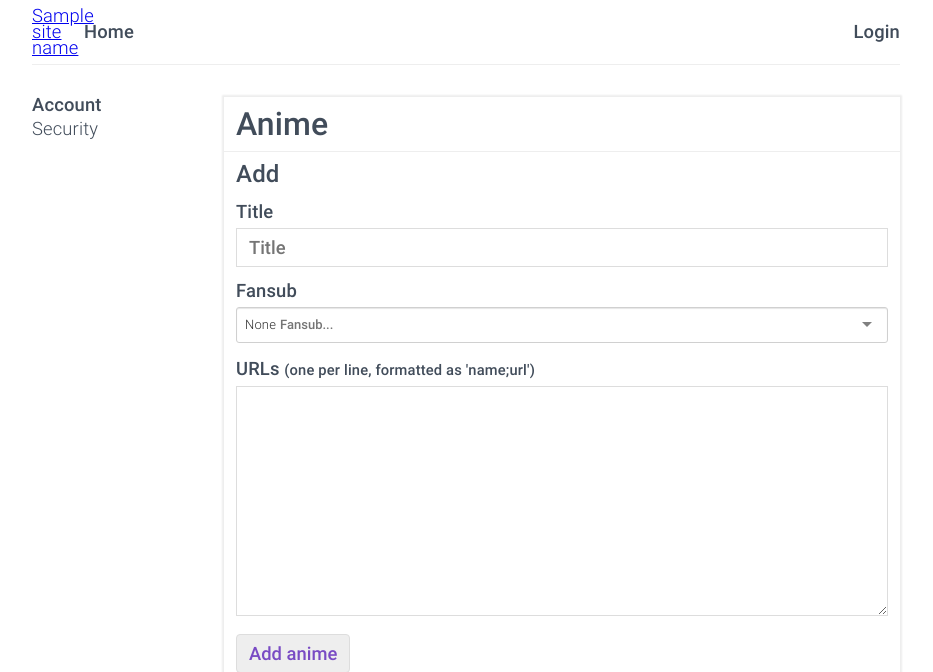
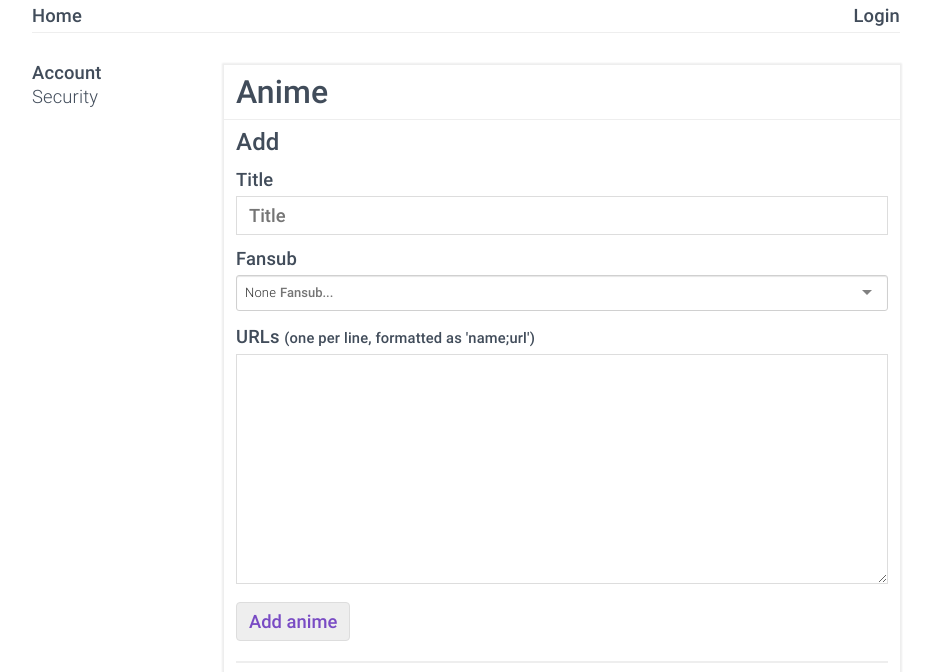
Before and after one commit to Nearata/kami, a Python web app: template kami/templates/admin_anime.html in a window 1280 px wide. Shown: the top 672 px of the page, without its empty margins (174-1107 px from the left). Run offline with Jinja, Linux system fonts and the light colour scheme; the template is opened without the code that fills it: most values are stand-ins (such as "Sample title", 1, 10 or a date in 2020).

Commit message:
nav(fix): recreate grid if no logo
* was using site_name, but it could be too big for the navbar

```diff
--- a/kami/static/css/kami.css
+++ b/kami/static/css/kami.css
@@ -63,6 +63,14 @@ body {
     align-items: center;
     padding: .5rem 0;
     column-gap: 1rem;
+}
+
+.nav.nav__logo--hidden {
+    grid-template-columns: auto auto;
+}
+
+.nav.nav__logo--hidden > .nav__logo {
+    display: none;
 }
 
 .nav__left {
--- a/kami/templates/layouts/base.html
+++ b/kami/templates/layouts/base.html
@@ -41,12 +41,10 @@
         {% endif %}
     </nav>
     <header class="header">
-        <nav class="nav" aria-label="Main navigation bar">
+        <nav class="nav {% if not logo %}nav__logo--hidden{% endif %}" aria-label="Main navigation bar">
             <a class="nav__logo" href="{{ url_for('home') }}">
                 {% if logo %}
                 <img src="{{ url_for('static', path=logo) }}" alt="Website logo" title="{{ site_name }}">
-                {% else %}
-                {{ site_name }}
                 {% endif %}
             </a>
             <div class="nav__left">
```
